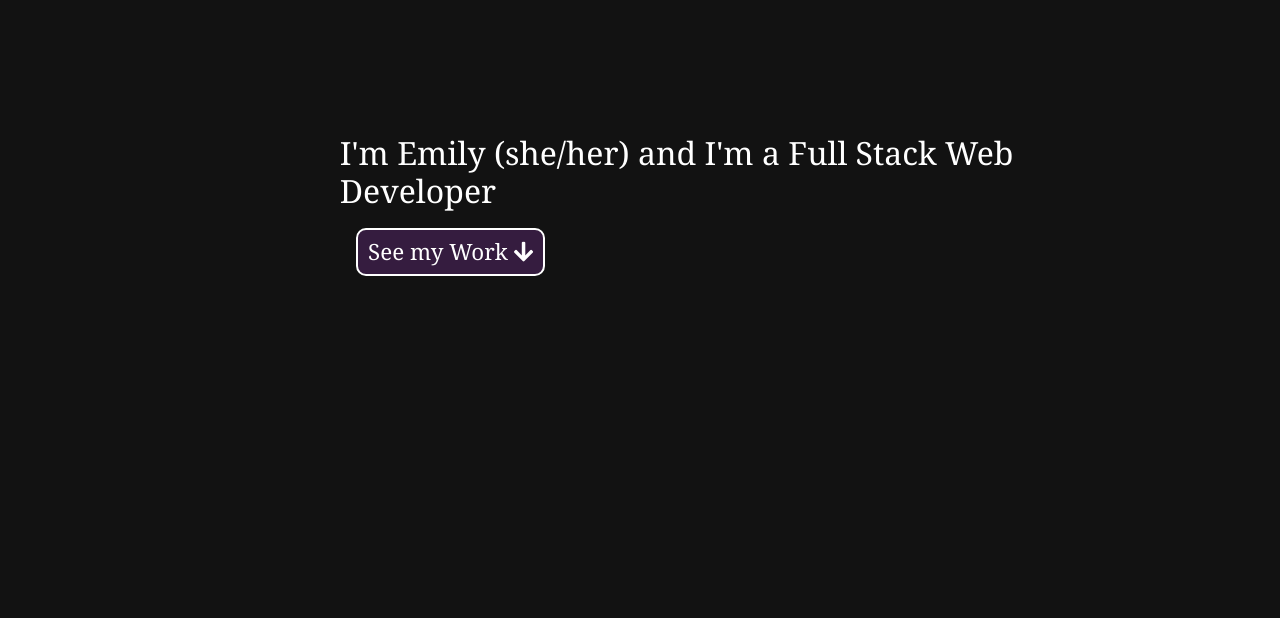
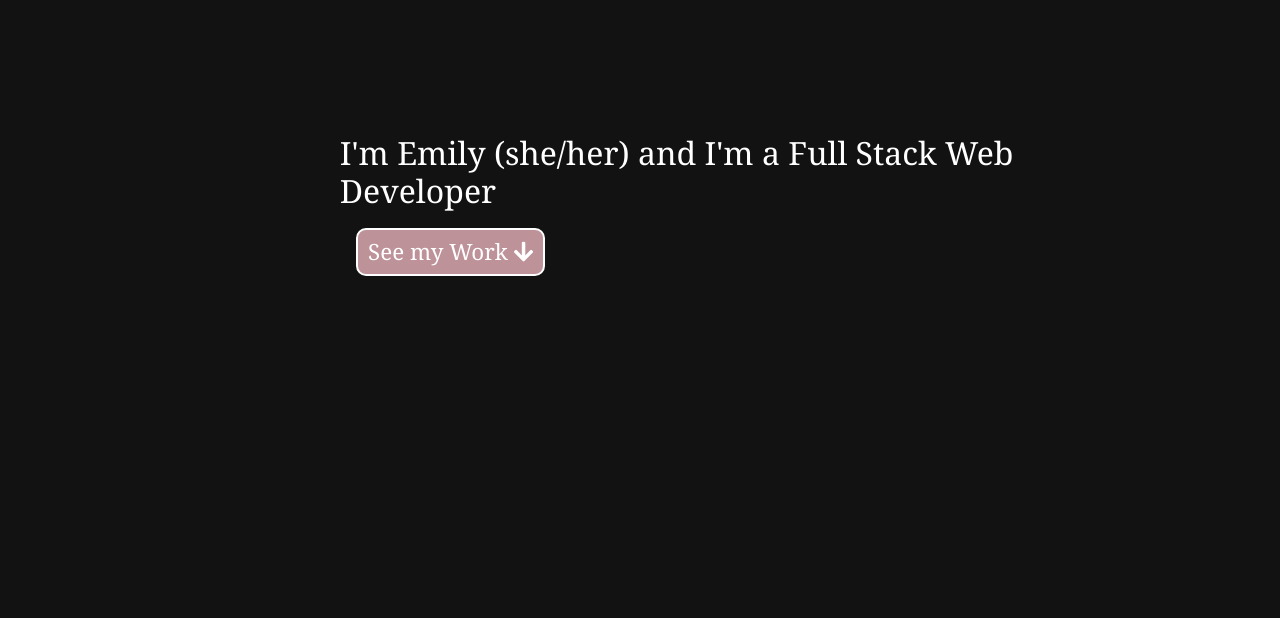
Before and after one commit to emdorgan/updated-portfolio, a plain HTML site: page index.html in a window 1280 px wide. In both pictures the pointer is over the element "See my Work". Shown: the part 182-800 px from the top of the page. Drawn offline with nearby package versions, Linux system fonts and the light colour scheme.

Commit message:
put the anchor tag on the entire box on the landing page, more comments

```diff
--- a/assets/css/style.css
+++ b/assets/css/style.css
@@ -8,6 +8,7 @@
   box-sizing: border-box;
 }
 
+/* This was the recommended 'shade' of dark for dark mode */
 body{
   font-family: Georgia, 'Times New Roman', Times, serif;
   background-color: #121212;
@@ -25,6 +26,8 @@ body{
   color: white;
   font-size: 2em;
 }
+
+/* my portfolio will always have some variation of white, blue, pink because those are trans colors */
 .nav-custom a:hover{
   color: pink;
 }
@@ -79,7 +82,7 @@ section h2 {
   width: fit-content;
 }
 .landing-text p:hover{
-  background-color: rgb(53, 28, 63);
+  background-color: rgb(190, 146, 153);
 }
 
 .landing-text a {
--- a/index.html
+++ b/index.html
@@ -47,7 +47,7 @@
     <section id="landing-page" class="container-fluid">
       <div class ="landing-text">
         <h2>I'm Emily (she/her) and I'm a Full Stack Web Developer</h2>
-        <p><a href="#portfolio">See my Work <i class="fas fa-arrow-down"></i></a></p>
+        <a href="#portfolio"><p>See my Work <i class="fas fa-arrow-down"></i></p></a>
       </div>
   </section>
     <section id="portfolio" class="container-fluid">
```
